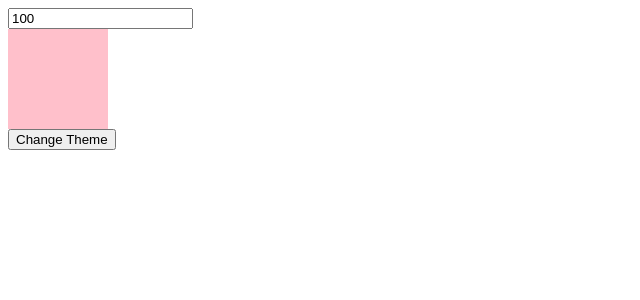
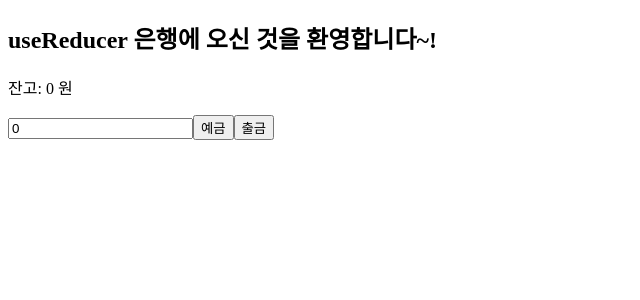
Before and after one commit to wwowww/projects, a React (Vite) app in the folder apps/hooks-app/: page / in a window 1280 px wide. Shown: the top 300 px of the page, without its empty margins (0-640 px from the left). Built offline with nearby package versions, Linux system fonts and the light colour scheme.

Commit message:
feat. useReducer

```diff
--- a/apps/hooks-app/src/App.tsx
+++ b/apps/hooks-app/src/App.tsx
@@ -1,4 +1,4 @@
-import UseCallbackComponent2 from "./components/UseCallbackComponent2";
+import UseReducerComponent from "./components/UseReducerComponent";
 
 function App() {
   return (
@@ -10,7 +10,7 @@
       {/* <UseMemoComponent /> */}
       {/* <UseMemoComponent2 /> */}
       {/* <UseCallbackComponent /> */}
-      <UseCallbackComponent2 />
+      <UseReducerComponent />
     </div>
   )
 }
--- /dev/null
+++ b/apps/hooks-app/src/components/UseReducerComponent.tsx
@@ -0,0 +1,55 @@
+import { useReducer, useState } from "react";
+
+// reducer - state를 업데이트 하는 역할 (은행)
+// dispatch - state 업데이트를 위한 요구
+// action - 요구의 내용
+
+const ACTION_TYPES = {
+  deposit: 'deposit',
+  withdraw: 'withdraw'
+}
+
+const reducer = (state: any, action: any) => {
+  console.log("reducer가 일을 합니다", state, action);
+
+  switch (action.type) {
+    case ACTION_TYPES.deposit:
+      return state + action.payload;
+    case ACTION_TYPES.withdraw:
+      return state - action.payload;
+    default:
+      return state;
+  }
+}
+
+const UseReducerComponent = () => {
+  const [number, setNumber] = useState(0);
+  const [money, dispatch] = useReducer(reducer, 0);
+
+  return (
+    <div>
+      <h2>useReducer 은행에 오신 것을 환영합니다~!</h2>
+      <p>잔고: {money} 원</p>
+      <input
+        type="number"
+        value={number}
+        onChange={(e) => setNumber(+(e.target.value))}
+        step={1000}
+      />
+      <button
+        onClick={() => {
+          dispatch({type: ACTION_TYPES.deposit, payload: number })
+        }}
+      >
+        예금
+      </button>
+      <button
+        onClick={() => {
+          dispatch({type: ACTION_TYPES.withdraw, payload: number})
+        }}
+      >출금</button>
+    </div>
+  )
+}
+
+export default UseReducerComponent;
```
